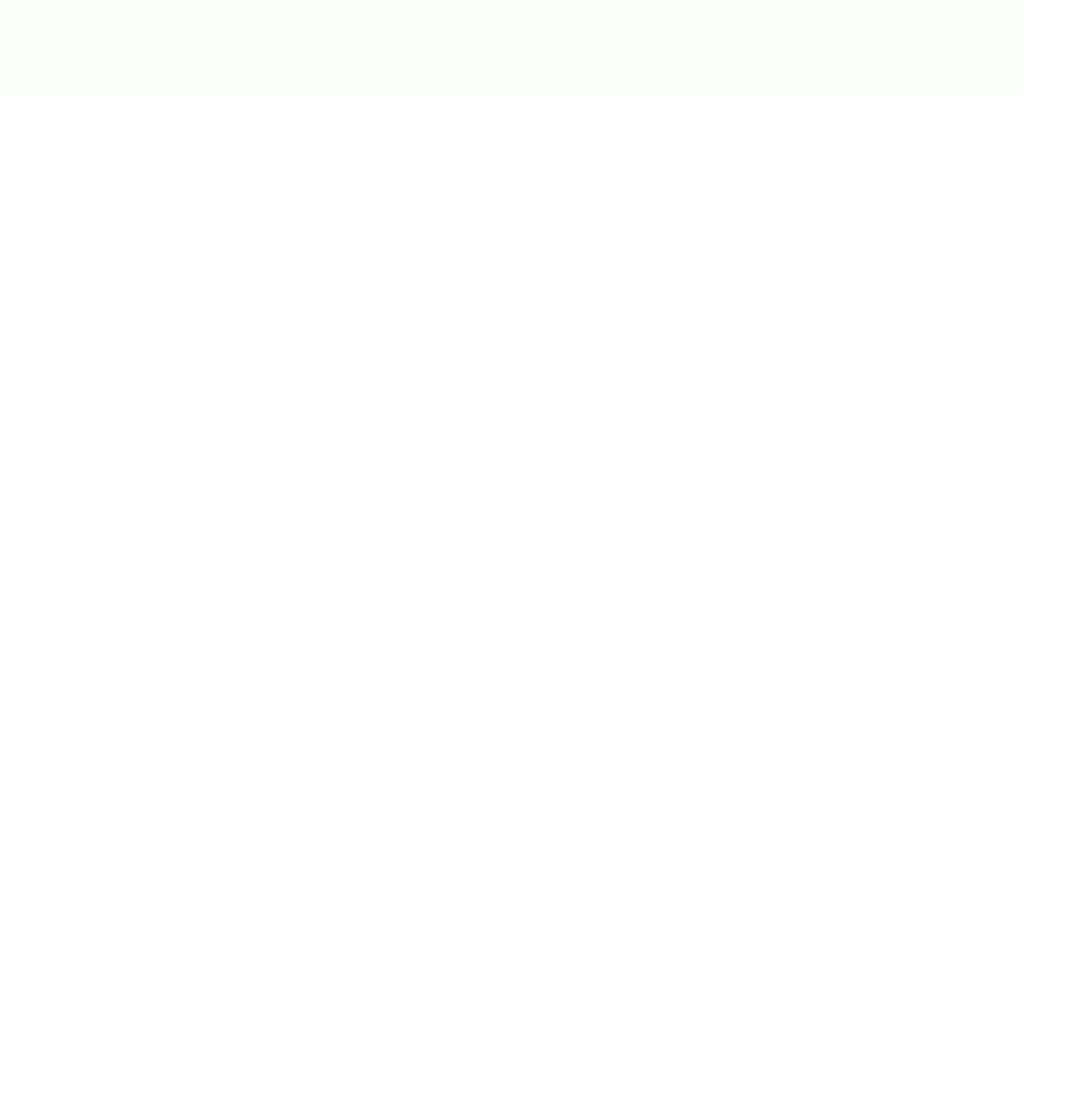
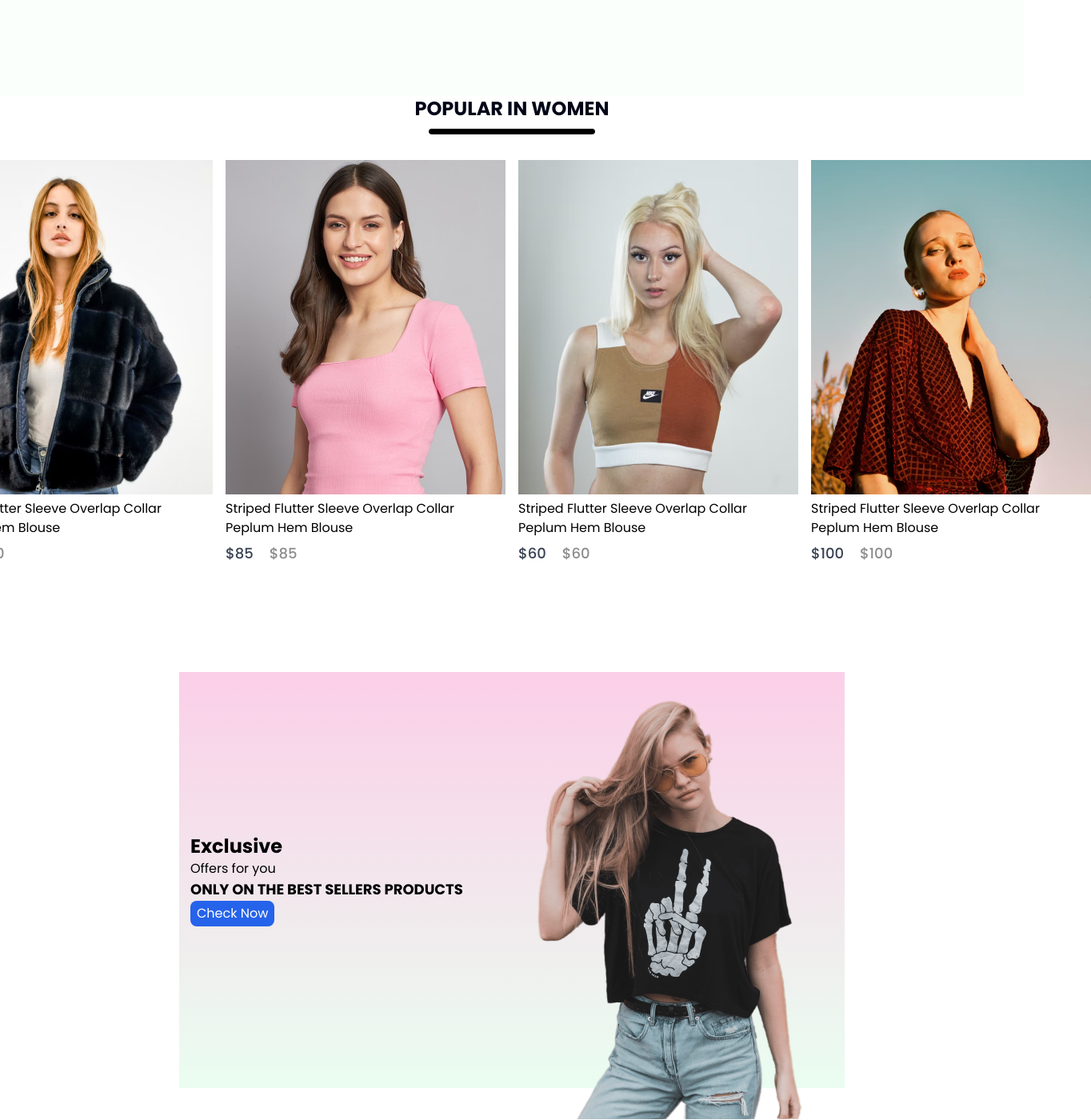
Before and after one commit to Arun-Taj/Ecommerce, a React (Vite) app: page / in a window 1280 px wide. Shown: the part 760-2160 px from the top of the page at 80% size, 1364 px wide, since content can reach past the window. Before the commit the page ends 880 px from the top, so only its background shows below. Built offline with nearby package versions, Linux system fonts and the light colour scheme.

Commit message:
Updated the site

```diff
--- /dev/null
+++ b/src/Components/Item/Items.jsx
@@ -0,0 +1,20 @@
+import React from 'react'
+
+const Items = (props) => {
+  return (
+    <div className='w-[350px] hover:scale-105 transition duration-600'>
+      <img src={props.image} alt="" />
+      <p className='my-1.5'>{props.name}</p>
+      <div className='flex gap-[20px]'>
+        <div className='text-[#374151] text-lg font-medium'>
+            ${props.new_price}
+        </div>
+        <div className='text-[#8c8c8c] text-lg font-medium'>
+            ${props.old_price}
+        </div>
+      </div>
+    </div>
+  )
+}
+
+export default Items
--- /dev/null
+++ b/src/Components/Offers/Offer.jsx
@@ -0,0 +1,20 @@
+import React from 'react'
+import exclusive_image from '../Assets/exclusive_image.png'
+const Offer = () => {
+  return (
+    <div className='w-[65%] h-[65vh] flex m-auto px-[14px] py-0 mb-[150px] bg-gradient-to-b from-pink-200 to-green-100/60'>
+    <div className='flex flex-1 flex-col justify-center'>
+        <h1 className='font-bold text-2xl'>Exclusive</h1>
+        <h2 className=''>Offers for you</h2>
+        <p className='font-bold text-lg '>ONLY ON THE BEST SELLERS PRODUCTS</p>
+        <button className='bg-blue-600 rounded-lg text-white w-fit px-2 py-1 cursor-pointer'>Check Now</button>
+    </div>
+    <div className='flex flex-1 items-center justify-end pt-[50px]'>
+        <img src={exclusive_image} alt="" className=''/>
+    </div>
+</div>
+
+  )
+}
+
+export default Offer
--- a/src/Components/Pages/Shop.jsx
+++ b/src/Components/Pages/Shop.jsx
@@ -1,10 +1,14 @@
 import React from 'react'
 import Hero from '../Hero/Hero'
+import Popular from '../Popular/Popular'
+import Offer from '../Offers/Offer'
 
 const Shop = () => {
   return (
     <div>
       <Hero />
+      <Popular/>
+      <Offer/>
     </div>
   )
 }
--- /dev/null
+++ b/src/Components/Popular/Popular.jsx
@@ -0,0 +1,21 @@
+import React from 'react'
+import data_product from '../Assets/data'
+import Items from '../Item/Items'
+
+const Popular = () => {
+  return (
+    <div className='flex flex-col items-center gap-2 h-[90vh]'>
+      <h1 className='text-slate-950 font-bold text-2xl'>POPULAR IN WOMEN</h1>
+      <hr className='w-52 h-2 bg-black rounded-xl'/>
+      <div className='flex mt-6 gap-4'>
+        {
+            data_product.map((item,i)=>{
+                return <Items key={i} id={item.id} name={item.name} image={item.image} new_price={item.new_price} old_price={item.new_price}/>
+            })
+        }
+      </div>
+    </div>
+  )
+}
+
+export default Popular
```
